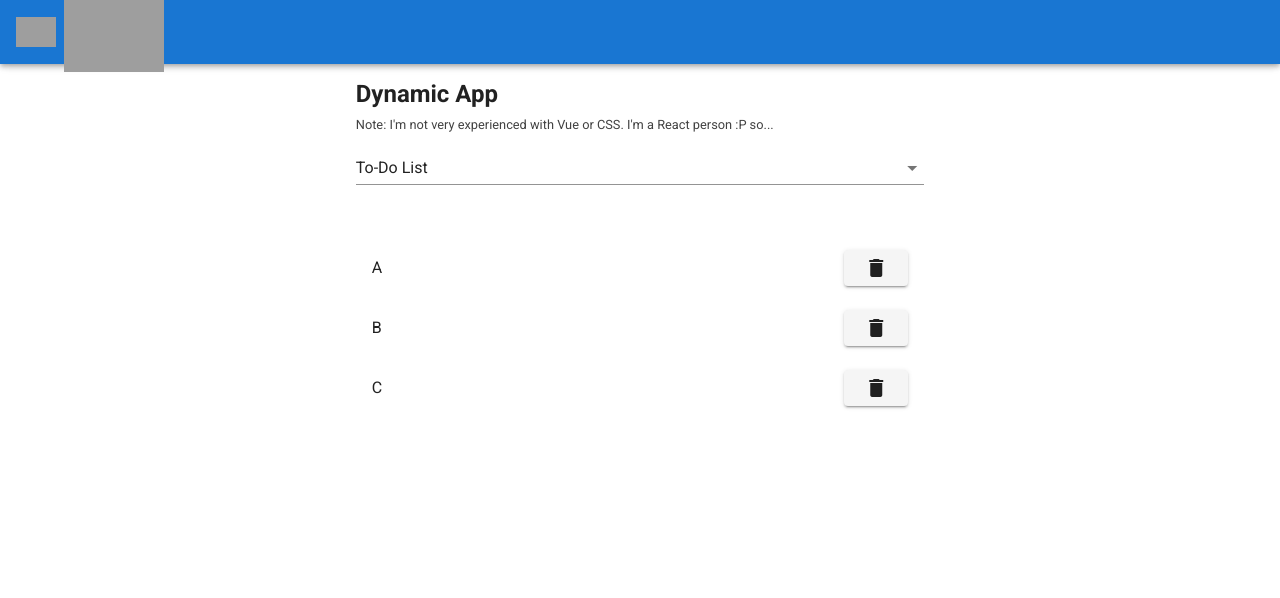
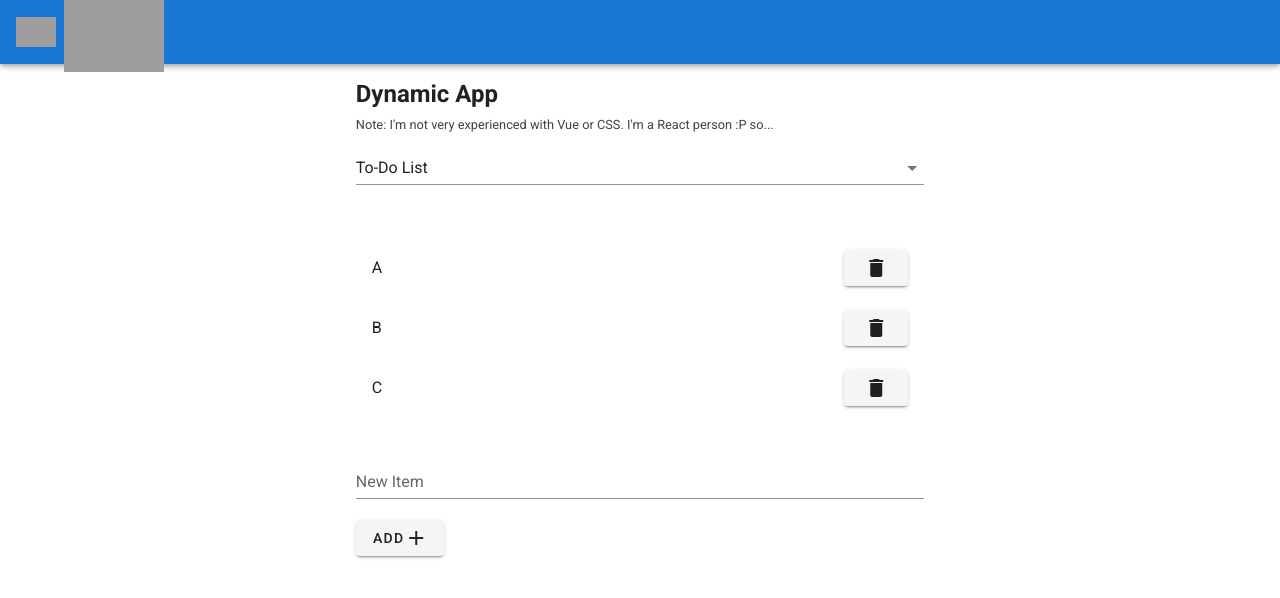
Before and after one commit to raihanul-2k15/FQ-VUE-TODO-TASK-RAIHANUL, a Vue app: page / in a window 1280 px wide. Shown: the top 598 px of the page. Built offline with nearby package versions, Linux system fonts and the light colour scheme; grey boxes are pictures that could not be loaded.

Commit message:
Added AddItem component

```diff
--- a/src/App.vue
+++ b/src/App.vue
@@ -44,7 +44,9 @@
         <data-list
           :items="sources[currentSource].data"
           :editable="sources[currentSource].editable"
-        ></data-list>
+        >
+        </data-list>
+        <add-item v-if="sources[currentSource].editable"></add-item>
       </v-container>
     </v-main>
   </v-app>
@@ -52,12 +54,14 @@
 
 <script>
 import DataList from "./components/DataList";
+import AddItem from "./components/AddItem";
 
 export default {
   name: "App",
 
   components: {
     "data-list": DataList,
+    "add-item": AddItem,
   },
 
   data: () => ({
--- /dev/null
+++ b/src/components/AddItem.vue
@@ -0,0 +1,35 @@
+<template>
+  <v-row justify="center">
+    <v-col sm="12" md="6">
+      <v-text-field
+        v-model="newItem"
+        placeholder="New To-Do Item"
+        label="New Item"
+      ></v-text-field>
+
+      <v-btn v-on:click="addItem">
+        <span>Add</span>
+        <v-icon>mdi-plus</v-icon>
+      </v-btn>
+    </v-col>
+  </v-row>
+</template>
+
+<script>
+export default {
+  name: "AddItem",
+
+  data: () => ({
+    newItem: "",
+  }),
+
+  methods: {
+    addItem() {
+      console.log("Add item called ");
+    },
+  },
+};
+</script>
+
+<style>
+</style>
```
